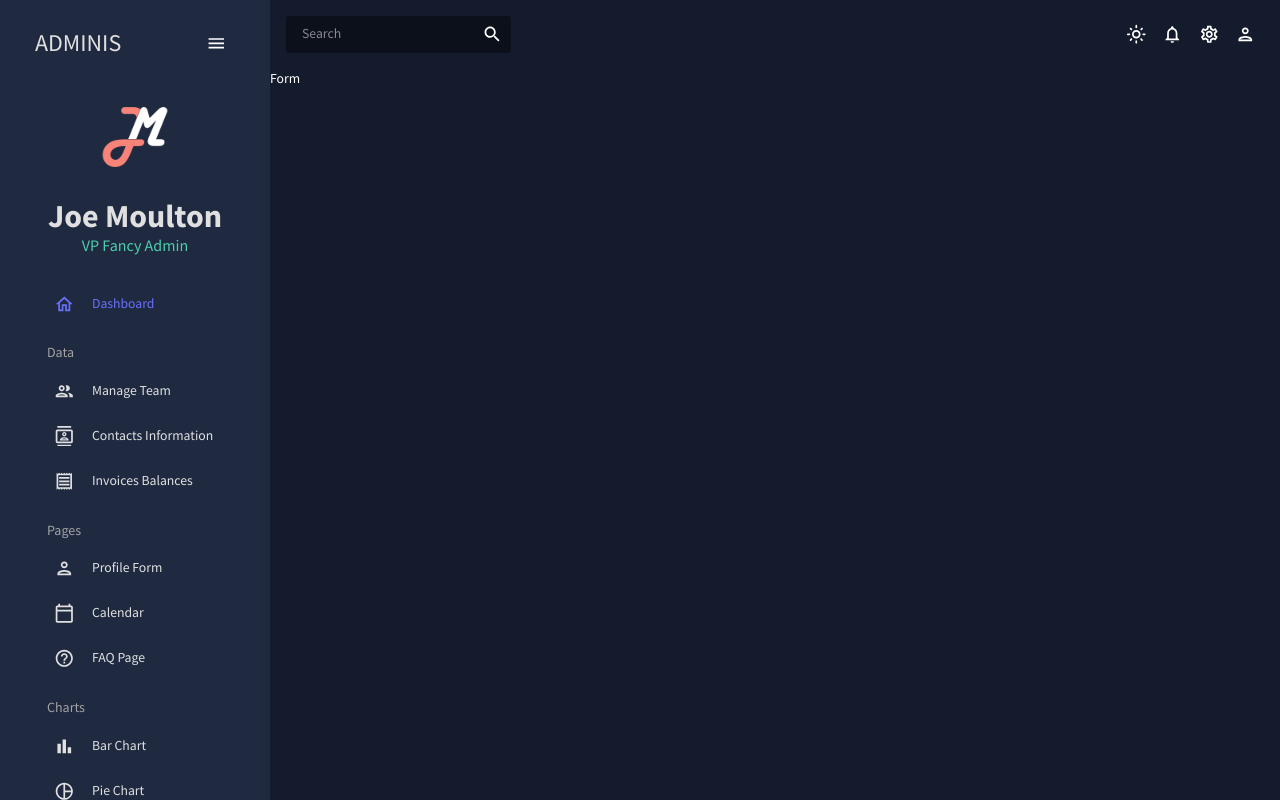
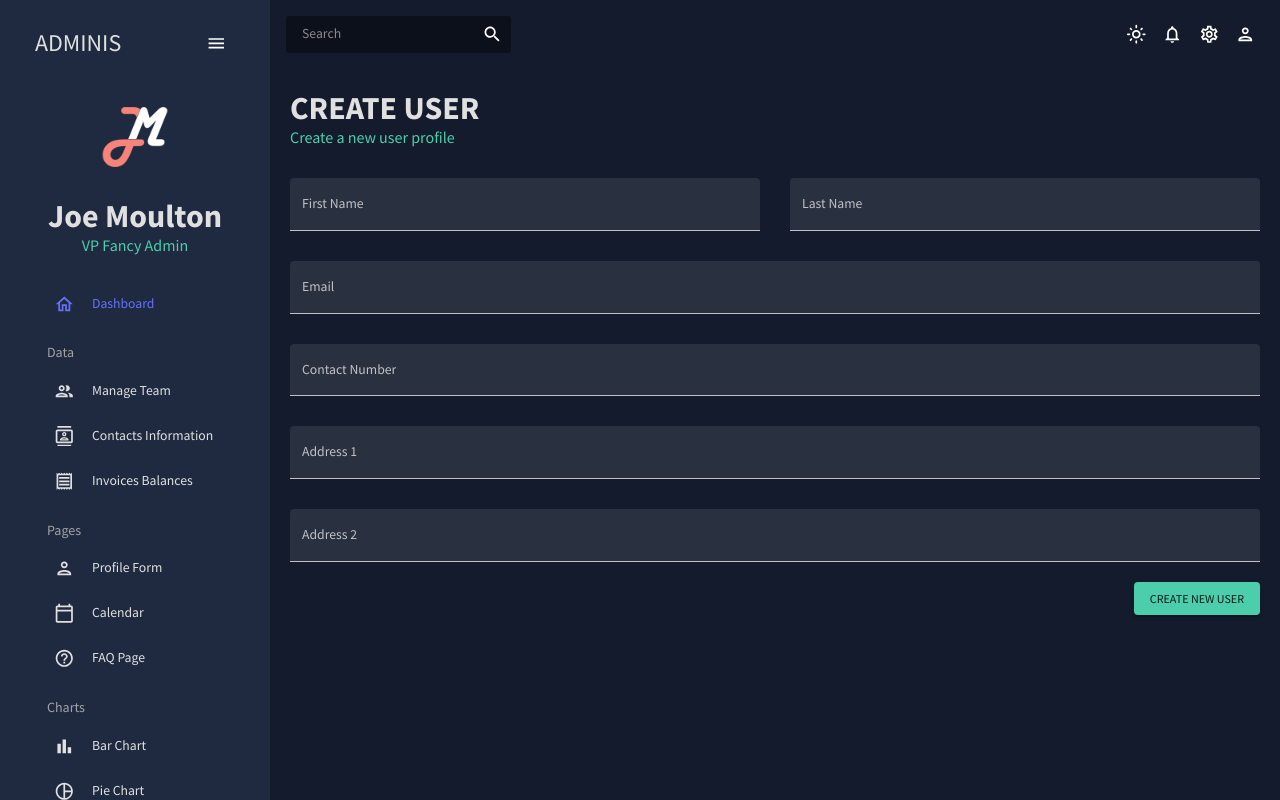
Before and after one commit to josephmoulton/admin-dashboard, a React (Create React App) app: page /form in a window 1280 px wide. Built offline with nearby package versions, Linux system fonts and the light colour scheme.

Commit message:
New user form created with formic and yup

```diff
--- a/src/pages/Form.jsx
+++ b/src/pages/Form.jsx
@@ -1,9 +1,157 @@
-import React from 'react'
+import React from "react";
+import { Box, Button, TextField } from "@mui/material";
+import { Formik } from "formik";
+import * as yup from "yup";
+import useMediaQuery from "@mui/material/useMediaQuery";
+import Header from "../components/Header";
+
+const initialValues = {
+  firstName: "",
+  lastName: "",
+  email: "",
+  contact: "",
+  adress1: "",
+  adress2: "",
+};
+
+const phoneRegExp =
+  /^[\+]?[(]?[0-9]{3}[)]?[-\s\.]?[0-9]{3}[-\s\.]?[0-9]{4,6}$/im;
+
+const userSchemma = yup.object().shape({
+  firstName: yup.string().required("* required"),
+  lastName: yup.string().required("* required"),
+  email: yup.string().email("Invalid email").required("* required"),
+  contact: yup
+    .string()
+    .matches(phoneRegExp, "Phone number is not valid")
+    .required("* required"),
+  adress1: yup.string().required("* required"),
+  adress2: yup.string().required("* required"),
+});
 
 function Form() {
+  const isNonMobile = useMediaQuery("(min-width:600px)");
+
+  const handleFormSubmit = (values) => {
+    console.log(values);
+  };
   return (
-    <div>Form</div>
-  )
+    <Box m="20px">
+      <Header
+        title={"Create user".toUpperCase()}
+        subtitle="Create a new user profile"
+      />
+      <Formik
+        onSubmit={handleFormSubmit}
+        initialValues={initialValues}
+        validationSchema={userSchemma}
+      >
+        {({
+          values,
+          errors,
+          touched,
+          handleBlur,
+          handleChange,
+          handleSubmit,
+        }) => (
+          <form onSubmit={handleSubmit}>
+            <Box
+              display="grid"
+              gap="30px"
+              gridTemplateColumns="repeat(4,minmax(0,1fr))"
+              sx={{
+                "& > div": { gridColumn: isNonMobile ? undefined : "span 4" },
+              }}
+            >
+              <TextField
+                fullWidth
+                variant="filled"
+                type="text"
+                label="First Name"
+                onBlur={handleBlur}
+                onChange={handleChange}
+                value={values.firstName}
+                name="firstName"
+                error={!!touched.firstName && !!errors.firstName}
+                helperText={touched.firstName && errors.firstName}
+                sx={{ gridColumn: "span 2"}}
+              />
+              <TextField
+                fullWidth
+                variant="filled"
+                type="text"
+                label="Last Name"
+                onBlur={handleBlur}
+                onChange={handleChange}
+                value={values.lastName}
+                name="lastName"
+                error={!!touched.lastName && !!errors.lastName}
+                helperText={touched.lastName && errors.lastName}
+                sx={{ gridColumn: "span 2"}}
+              />
+              <TextField
+                fullWidth
+                variant="filled"
+                type="text"
+                label="Email"
+                onBlur={handleBlur}
+                onChange={handleChange}
+                value={values.email}
+                name="email"
+                error={!!touched.email && !!errors.email}
+                helperText={touched.email && errors.email}
+                sx={{ gridColumn: "span 4"}}
+              />
+              <TextField
+                fullWidth
+                variant="filled"
+                type="text"
+                label="Contact Number"
+                onBlur={handleBlur}
+                onChange={handleChange}
+                value={values.contact}
+                name="contact"
+                error={!!touched.contact && !!errors.contact}
+                helperText={touched.contact && errors.contact}
+                sx={{ gridColumn: "span 4"}}
+              />
+              <TextField
+                fullWidth
+                variant="filled"
+                type="text"
+                label="Address 1"
+                onBlur={handleBlur}
+                onChange={handleChange}
+                value={values.adress1}
+                name="adress1"
+                error={!!touched.adress1 && !!errors.adress1}
+                helperText={touched.adress1 && errors.adress1}
+                sx={{ gridColumn: "span 4"}}
+              />
+              <TextField
+                fullWidth
+                variant="filled"
+                type="text"
+                label="Address 2"
+                onBlur={handleBlur}
+                onChange={handleChange}
+                value={values.adress2}
+                name="adress2"
+                error={!!touched.adress2 && !!errors.adress2}
+                helperText={touched.adress2 && errors.adress2}
+                sx={{ gridColumn: "span 4"}}
+              />
+            </Box>
+            <Box display="flex" justifyContent="end" mt="20px">
+              <Button type="submit" color="secondary" variant="contained">
+                Create New User
+              </Button>
+            </Box>
+          </form>
+        )}
+      </Formik>
+    </Box>
+  );
 }
 
-export default Form
+export default Form;
```
